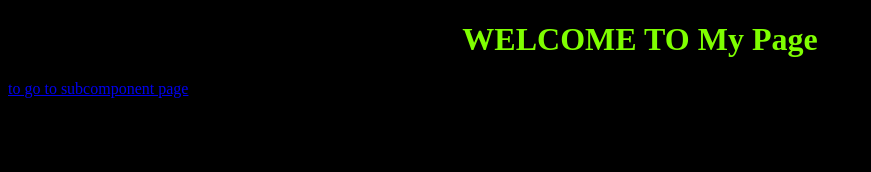
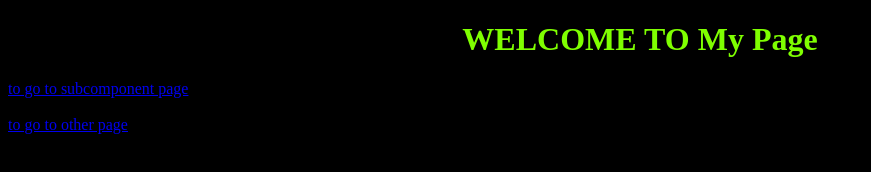
Before and after one commit to scooerfootball-boop/My-repository, a plain HTML site: page index.html in a window 1280 px wide. Shown: the whole page, without its empty margins (0-871 px from the left). Drawn offline with Linux system fonts and the light colour scheme.

Commit message:
Update index.html

```diff
--- a/index.html
+++ b/index.html
@@ -7,7 +7,7 @@
 <body bgcolor="black">
 <h1 style="color: chartreuse; text-align: center;">WELCOME TO My Page</h1>
 <a href="suncomponent.html">to go to  subcomponent page</a> <br> <br>
-
+<a href="test.html"> to go to other page </a>
 </body>
 
 
```
